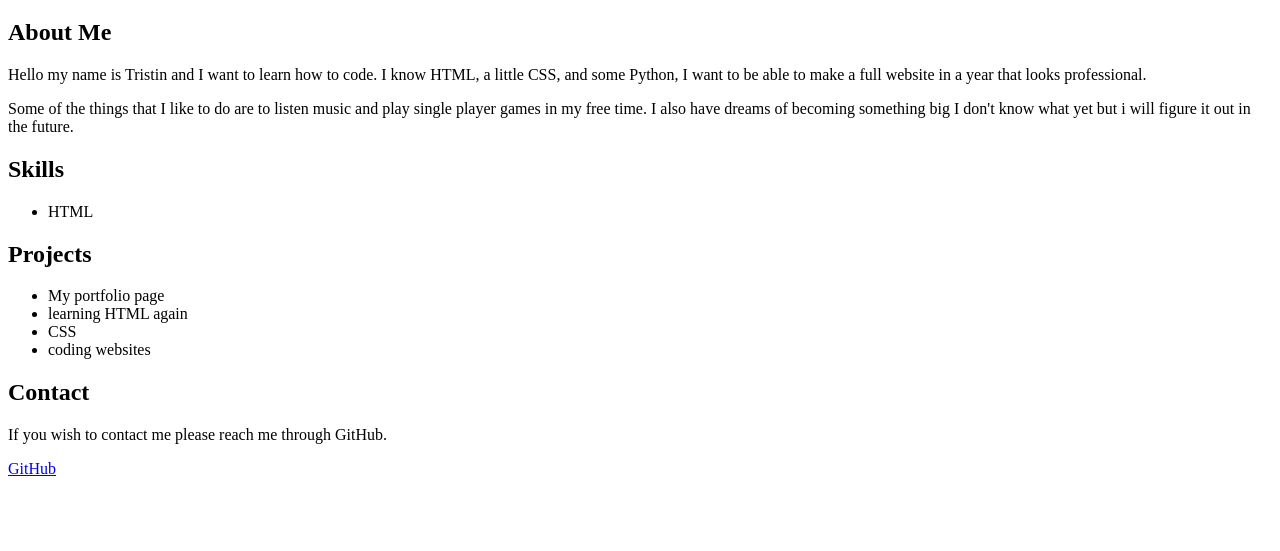
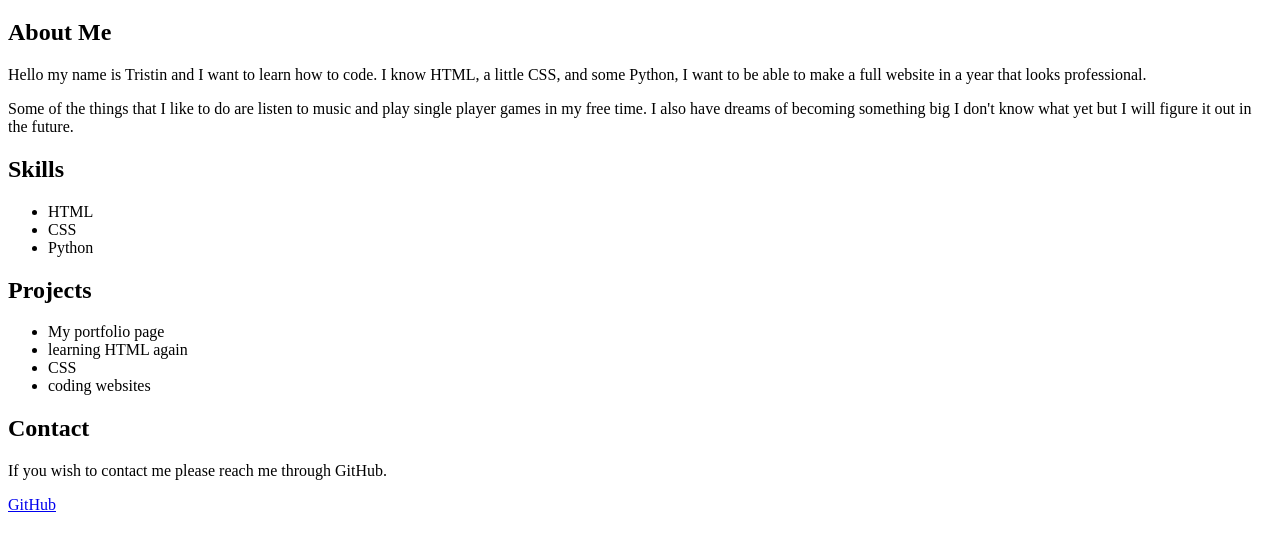
Before and after one commit to tdoan-tech/portfolio-site, a plain HTML site: page index.html in a window 1280 px wide. Shown: the part 61-612 px from the top of the page. Drawn offline with Linux system fonts and the light colour scheme.

Commit message:
Update portfolio content

```diff
--- a/index.html
+++ b/index.html
@@ -10,13 +10,15 @@
         <p>Hello my name is Tristin and I want to learn how to code. I know HTML, a little CSS,
             and some Python, I want to be able to make a full website in a year that looks professional.
         </p>
-       <p> Some of the things that I like to do are to listen music and play single player games in my
-            free time. I also have dreams of becoming something big I don't know what yet but i will figure
+       <p> Some of the things that I like to do are listen to music and play single player games in my
+            free time. I also have dreams of becoming something big I don't know what yet but I will figure
             it out in the future.
         </p>
     <h2>Skills</h2>
         <ul>
             <li>HTML</li>
+            <li>CSS</li>
+            <li>Python</li>
         </ul>
    <h2>Projects</h2>
         <ul>
```
